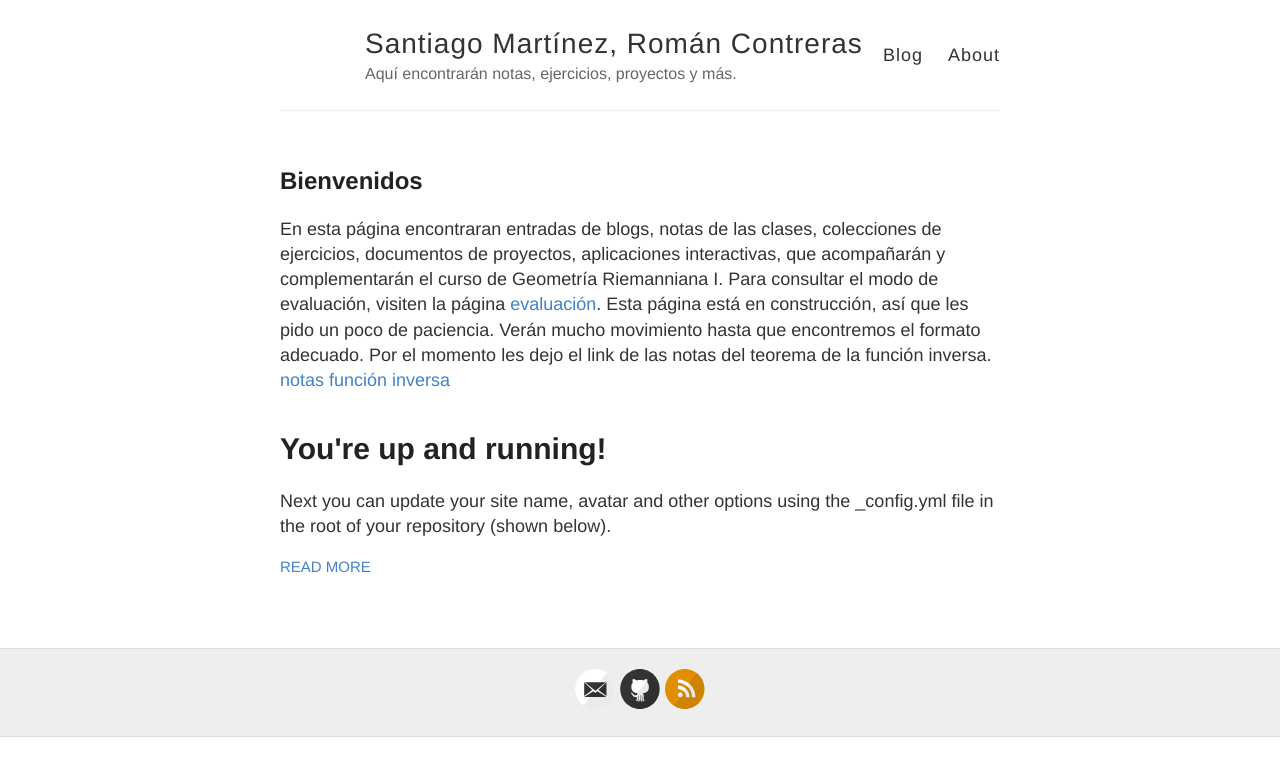
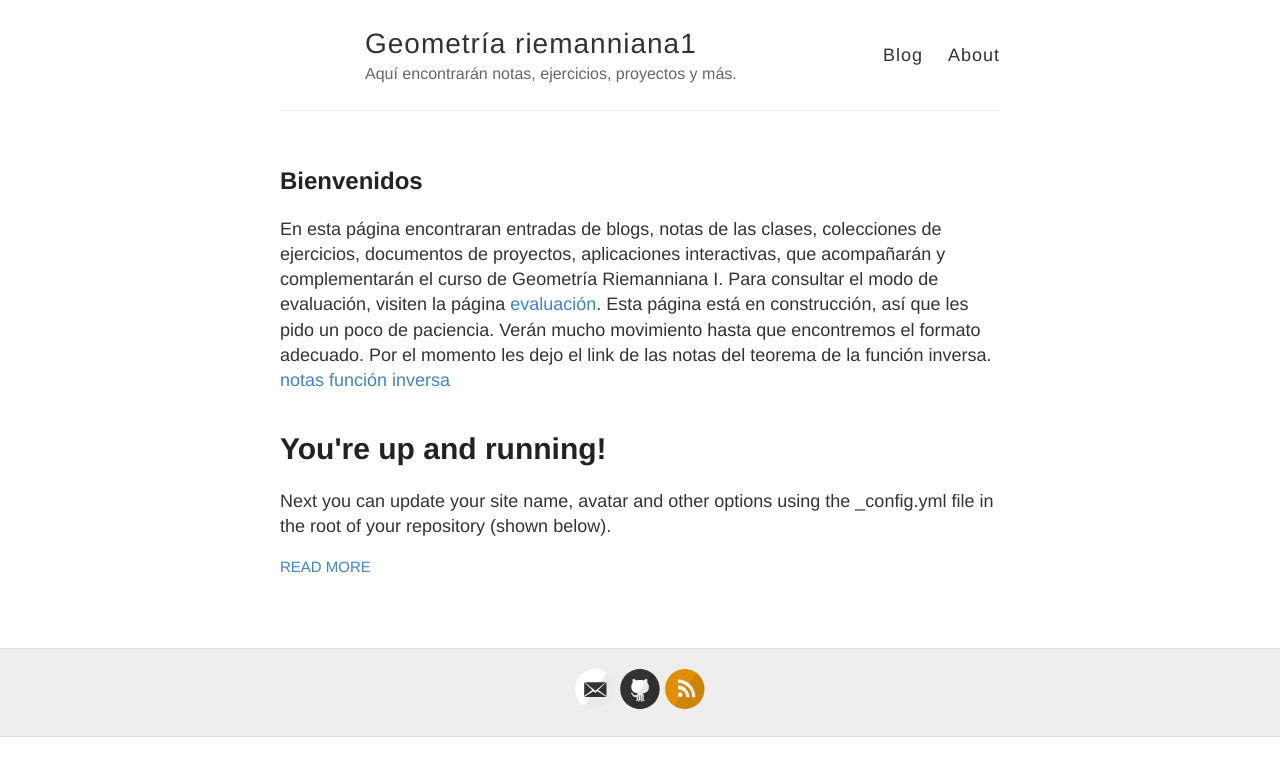
Before and after one commit to mbsantiago/riemanniana1, a Jekyll site: the page built from index.html, in a window 1280 px wide. Shown: the top 776 px of the page. Built offline with Jekyll 4.4.1, drawn with Linux system fonts in a browser that asks for light colours.

```diff
--- a/_config.yml
+++ b/_config.yml
@@ -1,6 +1,6 @@
-title: Geometría Riemanniana I
+
 description: Aquí encontrarán notas, ejercicios, proyectos y más.
-name: Santiago Martínez, Román Contreras
+name: Geometría riemanniana1
 
 url: http://mbsantiago.github.io/
 baseurl: http://mbsantiago.github.io/riemanniana1/
@@ -10,6 +10,7 @@ footer-links:
   rss: si
   email: mbal@ciencias.unam.mx
 
+google-analytics: UA-104540860-1
 #
 # !! You don't need to change any of the configuration flags below !!
 #
```
